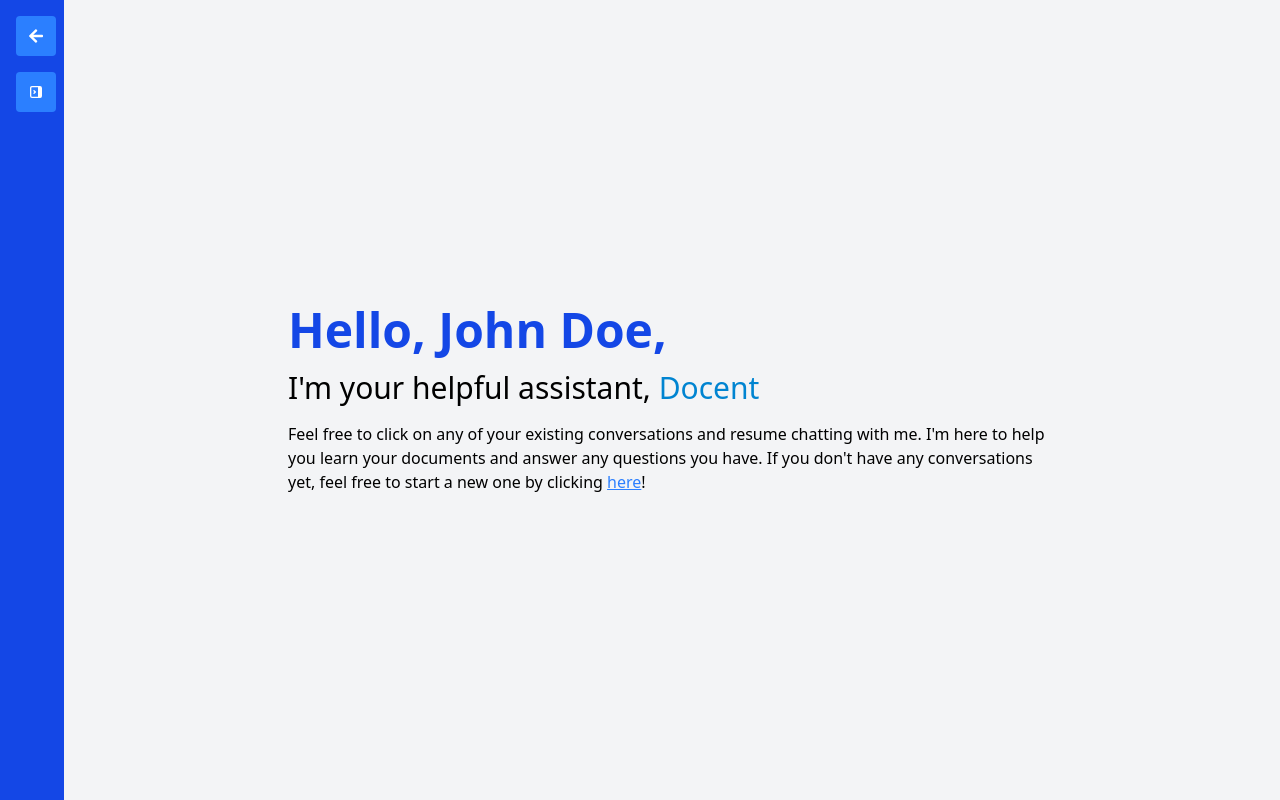
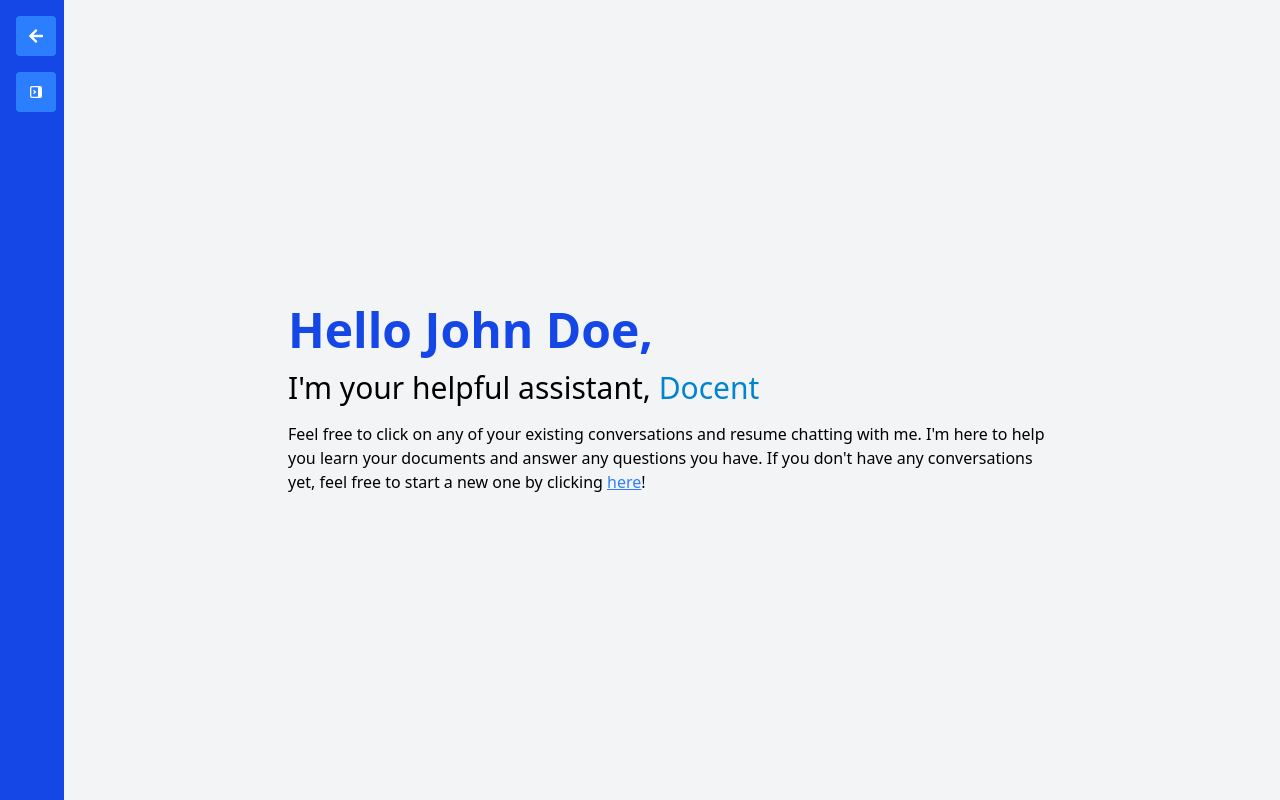
Before and after one commit to Hairum-Qureshi/DocQuery, a React (Vite) app in the folder apps/frontend/: page /conversations in a window 1280 px wide. Built offline with nearby package versions, Linux system fonts and the light colour scheme; no server answers.

Commit message:
removed comma

```diff
--- a/apps/frontend/src/pages/Conversations.tsx
+++ b/apps/frontend/src/pages/Conversations.tsx
@@ -9,7 +9,7 @@ export default function Conversations() {
 				<div className="flex items-center justify-center h-screen flex-col">
 					<div className="text-left space-y-4 w-3xl">
 						<h2 className="font-bold text-blue-700 text-5xl">
-							Hello, John Doe,
+							Hello John Doe,
 						</h2>
 						<h3 className="text-3xl">
 							I'm your helpful assistant,{" "}
```
